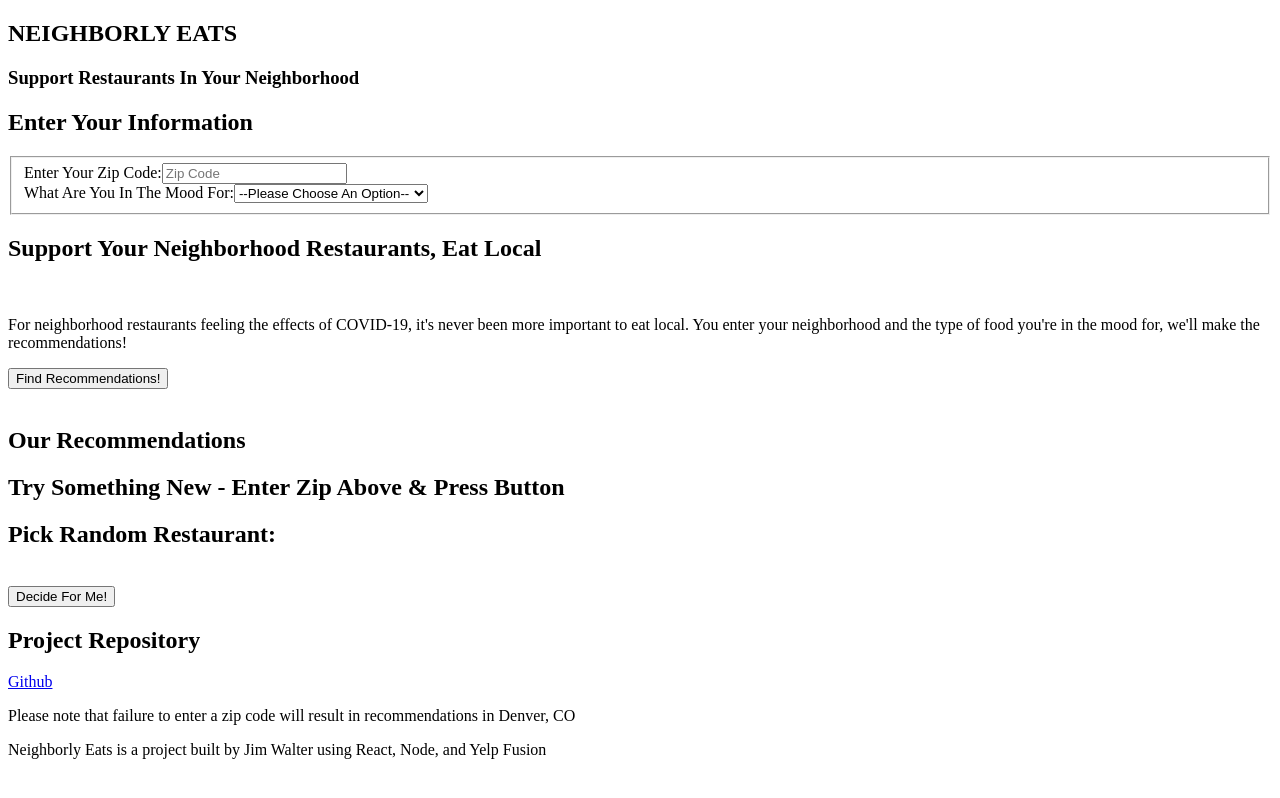
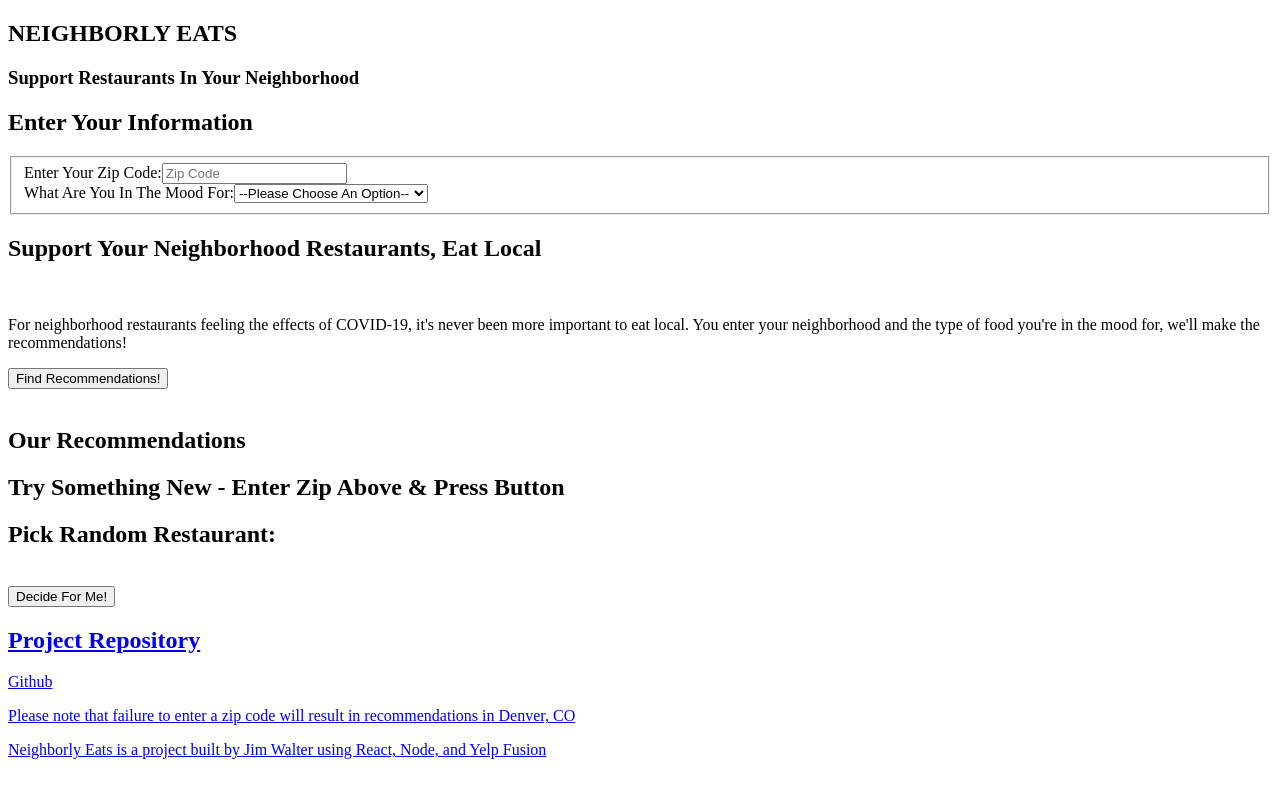
Before and after one commit to jimwalter/neighborly-eats, a React app: page / in a window 1280 px wide. Built offline with nearby package versions, Linux system fonts and the light colour scheme; the HTML template or start-up script is replaced by a standard one.

Commit message:
returned formatting now that bundle of repo link works

```diff
--- a/client/src/components/App.jsx
+++ b/client/src/components/App.jsx
@@ -114,12 +114,12 @@ class App extends React.Component {
           <Recommendations secTitle={'Recommendation'} recs={this.state.randomRec} class={'center-rec'}/>
         </section>
         <section className="footer">
-          <h1>Project Repository</h1>
           <a href="https://github.com/jimwalter/neighborly-eats" target="_blank">
+            <h1>Project Repository</h1>
             <p>Github</p>
+            <p>Please note that failure to enter a zip code will result in recommendations in Denver, CO</p>
+            <p>Neighborly Eats is a project built by Jim Walter using React, Node, and Yelp Fusion</p>
           </a>
-          <p>Please note that failure to enter a zip code will result in recommendations in Denver, CO</p>
-          <p>Neighborly Eats is a project built by Jim Walter using React, Node, and Yelp Fusion</p>
         </section>
       </div>
     )
```
Also changed, not shown: 1 other file (tests, documents, lock files or other folders).
